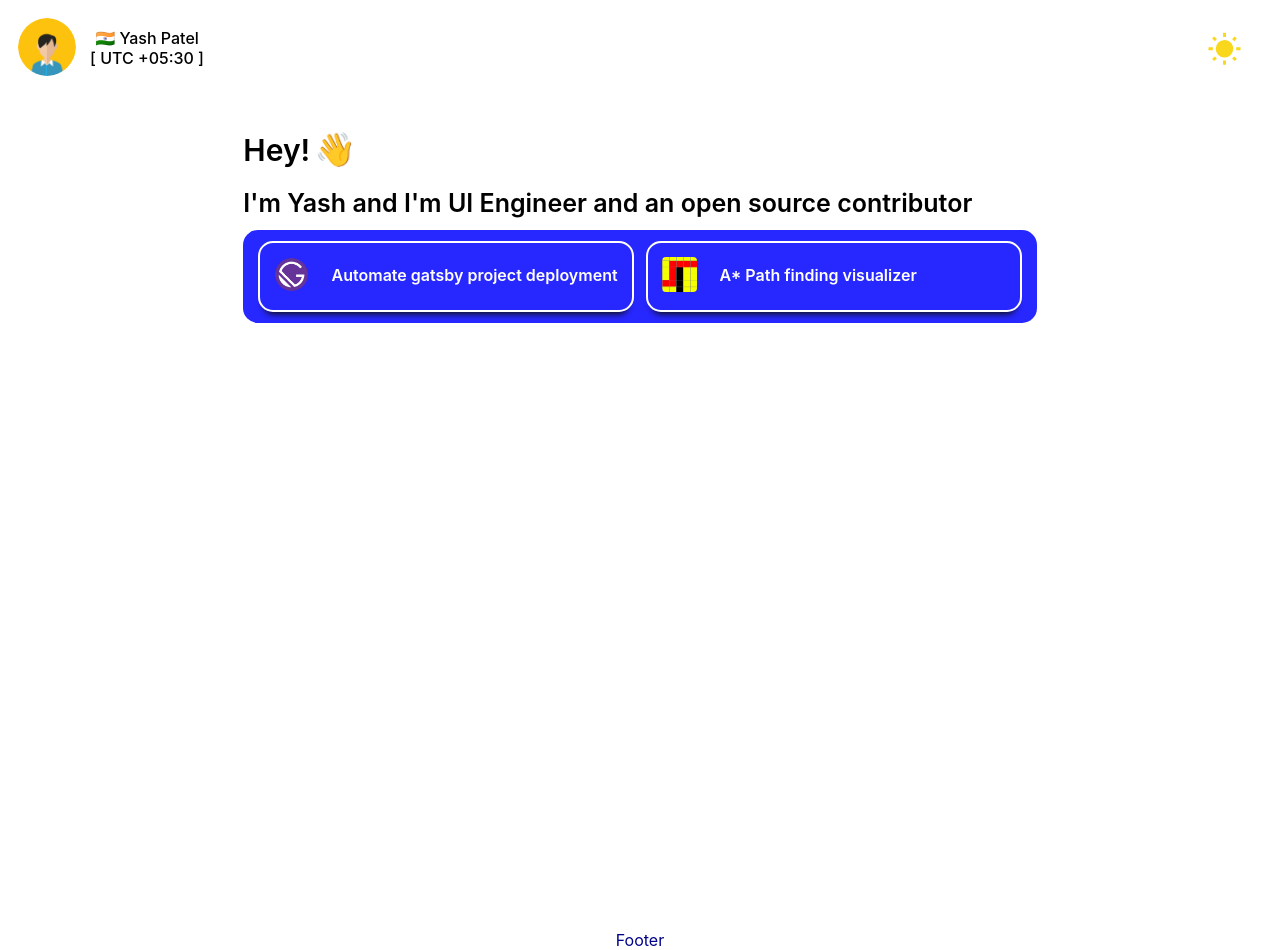
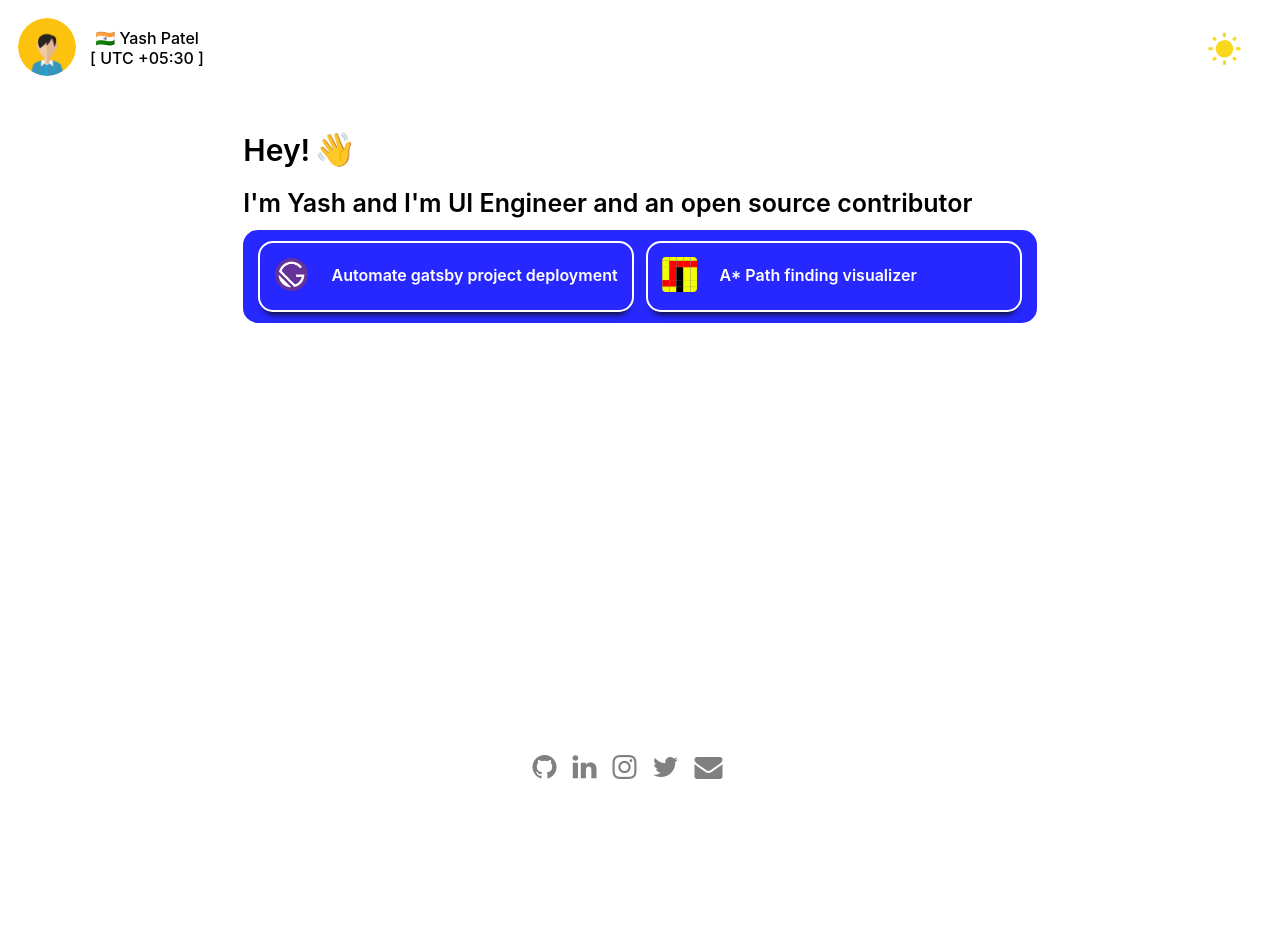
Before and after one commit to ryuk156/Portfolio, a Next.js app: page / in a window 1280 px wide. After the commit the page ends 800 px from the top, so only its background shows below. Built offline with nearby package versions, Linux system fonts and the light colour scheme.

Commit message:
fix: footer alignments

```diff
--- a/Components/Footer/Footer.js
+++ b/Components/Footer/Footer.js
@@ -1,5 +1,22 @@
+import Media from "../../data/socialdetails";
+import Link from "next/link";
 const Footer = () => {
-  return <div className="footer">Footer</div>;
+  return (
+    <div className="footer">
+      <div className="footer-icons">
+        {Media.map((icons, index) => {
+          const name = "fa fa-" + `${icons.name}`;
+          return (
+            <div key={index} className="icon">
+              <Link href={icons.link}>
+                <i className={name} aria-hidden="true"></i>
+              </Link>
+            </div>
+          );
+        })}
+      </div>
+    </div>
+  );
 };
 
 export default Footer;
--- a/Components/Layout/index.js
+++ b/Components/Layout/index.js
@@ -1,10 +1,12 @@
 import Container from "../Container/Container";
 import Footer from "../Footer/Footer";
 import Navbar from "../Navbar/Navbar";
+import Seo from "../Seo/Seo";
 
 const Layout = ({data}) => {
   return (
     <div className="main-container">
+      <Seo />
       <Navbar />
       <Container content={data}/>
       <Footer />
--- a/Components/Modal/Modal.js
+++ b/Components/Modal/Modal.js
@@ -7,11 +7,8 @@ const Modal = ({ postdata, layoutRef }) => {
   const router = useRouter();
   useEffect(() => {
     const getRef = layoutRef?.current;
-    console.log(getRef);
-    document.body.classList.add("hide-all-scroll");
     if (getRef) getRef.style.setProperty("filter", "blur(5px)");
     return () => {
-      document.body.classList.remove("hide-all-scroll");
       getRef?.style.setProperty("filter", "blur(0px)");
     };
   }, [layoutRef]);
--- /dev/null
+++ b/Components/Seo/Seo.js
@@ -0,0 +1,11 @@
+import Head from "next/head";
+
+const Seo = () => {
+  return (
+    <Head>
+      <link href="https://maxcdn.bootstrapcdn.com/font-awesome/4.7.0/css/font-awesome.min.css" rel="stylesheet" />
+    </Head>
+  );
+};
+
+export default Seo
--- /dev/null
+++ b/data/socialdetails.js
@@ -0,0 +1,27 @@
+const Media= [
+  {
+    link: "https://github.com/ryuk156",
+    icon: "github",
+    name: "github",
+  },
+  {
+    link: "https://www.linkedin.com/in/yash-patel-22546a191/",
+    icon: "linkedin",
+    name: "linkedin",
+  },
+  {
+    link: "https://www.instagram.com/yash1560_/",
+    name: "instagram",
+  },
+  {
+    link: "https://twitter.com/Yash15601",
+    name: "twitter",
+  },
+  {
+    link: "yashp2928@gmail.com",
+    name: "envelope",
+  },
+
+];
+
+export default Media;
--- a/styles/content.css
+++ b/styles/content.css
@@ -5,7 +5,6 @@
 }
 
 .content_container {
-  min-height: 100vmin;
   display: flex;
   align-items: center;
   flex-direction: column;
--- a/styles/footer.css
+++ b/styles/footer.css
@@ -2,10 +2,36 @@
 
 .footer {
   width: 100%;
-  position: a;
+  position: fixed;
   left: 0;
   bottom: 0;
-  color: darkblue;
-  text-align: center;
-  z-index: -4;
+  background-color: transparent;
+  display: flex;
+  z-index: 1;
+  justify-content: center;
 }
+
+
+.footer-icons{
+  padding-right: 25px;
+  padding-bottom: 8px;
+  display: flex;
+}
+.footer-other{
+  padding-left: 18px;
+  padding-bottom: 8px;
+}
+
+.icon{
+  font-size: 28px;
+  color: var(--icon-color);
+  margin: 8px
+;
+transition: color , transform 0.3s;
+transform: scale(1);
+}
+
+.icon:hover{
+   transform: scale(1.1);
+  color: var(--font-color);
+}
--- a/styles/globals.css
+++ b/styles/globals.css
@@ -17,20 +17,20 @@ body {
   color: var(--font-color);
   background-color: var(--color-primary);
   transition: var(--transition-delay);
-  height: 100vh;
+  min-height: 100vh;
 }
 
 * {
   box-sizing: border-box;
 }
 
-.hide-x-scroll {
+/* .hide-x-scroll {
   overflow-x: hidden;
-}
+} */
 
-.hide-all-scroll {
+/* .hide-all-scroll {
   overflow: hidden;
-}
+} */
 
 #main-view{
  transition: 1s filter linear, 1s -webkit-filter linear;
--- a/styles/theme.css
+++ b/styles/theme.css
@@ -9,6 +9,7 @@
   --card-font-color: white;
   --modal-color: rgb(39, 39, 255);
   --tag-color: #417dfa;
+  --icon-color: gray;
 }
 
 [data-theme="dark"] {
@@ -20,6 +21,7 @@
   --modal-color: #4e4670;
   --border-color: #f9d71c;
   --tag-color: #664e88;
+  --icon-color: gray;
 }
 
 /* :root {
```
